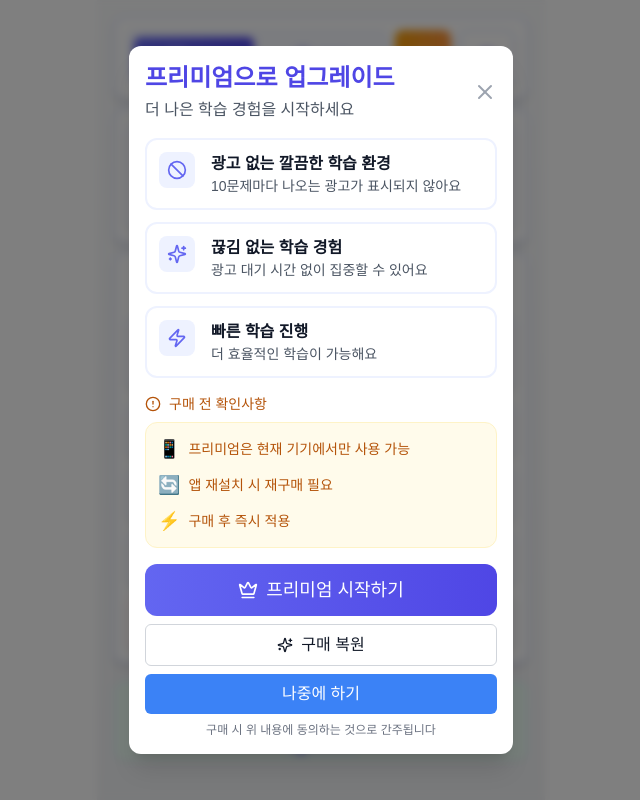
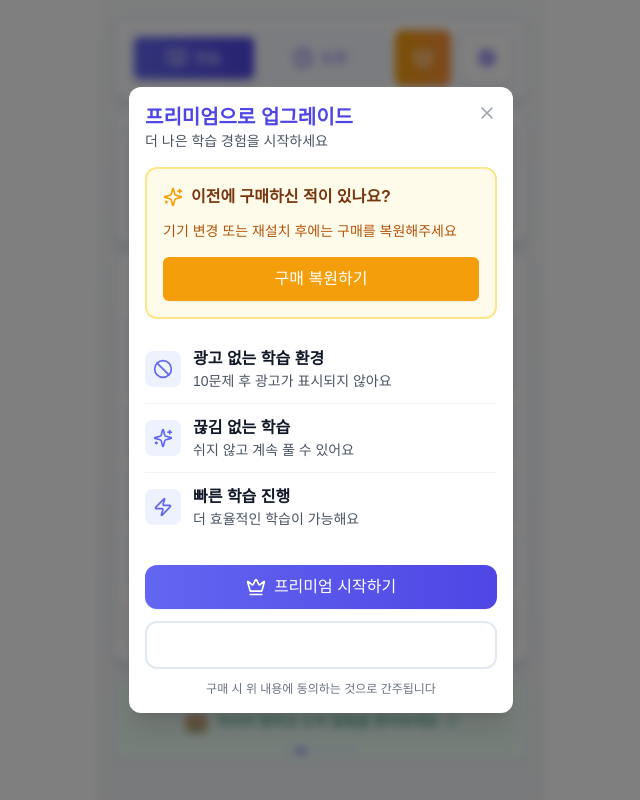
Before and after one commit to beyondReal-smap/next_gugu, a Next.js app: page / in a window 1280 px wide. Both pictures are taken after a click on the button 742 px from the left and 58 px from the top of the page. Shown: the whole page, without its empty margins (319-959 px from the left). Built offline with nearby package versions, Linux system fonts and the light colour scheme.

Commit message:
구매복원

```diff
--- a/app/PremiumModal.tsx
+++ b/app/PremiumModal.tsx
@@ -15,17 +15,13 @@ const CenterModal = ({ show, onClose, children }: CenterModalProps) => {
 
     return (
         <>
-            <div
-                className="fixed inset-0 bg-black/50 backdrop-blur-sm z-[100]"
-                onClick={onClose}
-            />
-            <div className="fixed inset-0 flex items-center justify-center z-[101]">
+            <div className="fixed inset-0 bg-black/50 backdrop-blur-sm z-[100]" onClick={onClose} />
+            <div className="fixed inset-0 flex items-center justify-center z-[101] p-4">
                 <motion.div
                     initial={{ opacity: 0, y: -20 }}
                     animate={{ opacity: 1, y: 0 }}
                     exit={{ opacity: 0, y: -20 }}
-                    className="w-full max-w-sm bg-white rounded-xl shadow-xl mx-4"
-                    onClick={(e) => e.stopPropagation()}
+                    className="w-full max-w-sm bg-white rounded-xl shadow-xl overflow-hidden"
                 >
                     {children}
                 </motion.div>
@@ -44,32 +40,27 @@ export const PremiumModal = ({ show, onClose }: PremiumModalProps) => {
         isPremium,
         purchaseDate,
         handlePurchase,
-        handleRestore, // 추가
+        handleRestore,
         isProcessing
     } = usePremium();
 
     useEffect(() => {
         if (show) {
-            window.closePaymentModal = () => {
-                onClose();
-            };
-
-            return () => {
-                if (window.closePaymentModal) window.closePaymentModal = undefined;
-            };
+            window.closePaymentModal = () => { onClose(); };
+            return () => { window.closePaymentModal = undefined; };
         }
     }, [show, onClose]);
 
     const benefits = [
         {
             icon: <Ban className="w-5 h-5 text-indigo-500" />,
-            text: "광고 없는 깔끔한 학습 환경",
-            description: "10문제마다 나오는 광고가 표시되지 않아요"
+            text: "광고 없는 학습 환경",
+            description: "10문제 후 광고가 표시되지 않아요"
         },
         {
             icon: <Sparkles className="w-5 h-5 text-indigo-500" />,
-            text: "끊김 없는 학습 경험",
-            description: "광고 대기 시간 없이 집중할 수 있어요"
+            text: "끊김 없는 학습",
+            description: "쉬지 않고 계속 풀 수 있어요"
         },
         {
             icon: <Zap className="w-5 h-5 text-indigo-500" />,
@@ -78,117 +69,97 @@ export const PremiumModal = ({ show, onClose }: PremiumModalProps) => {
         }
     ];
 
-    const warnings = [
-        { icon: "📱", text: "프리미엄은 현재 기기에서만 사용 가능" },
-        { icon: "🔄", text: "앱 재설치 시 재구매 필요" },
-        { icon: "⚡", text: "구매 후 즉시 적용" }
-    ];
-
     return (
         <CenterModal show={show} onClose={onClose}>
-            <div className="p-4">
-                <div className="flex justify-between items-center mb-4">
+            <div className="p-4 max-h-[85vh] overflow-y-auto">
+                <div className="flex justify-between items-start mb-4">
                     <div>
-                        <h3 className="text-2xl font-suite font-bold text-indigo-600">
+                        <h3 className="text-xl font-suite font-bold text-indigo-600">
                             {isPremium ? '프리미엄 멤버' : '프리미엄으로 업그레이드'}
                         </h3>
-                        <p className="text-gray-600 mt-1">
+                        <p className="text-sm text-gray-600">
                             {isPremium ? '모든 프리미엄 혜택을 이용 중입니다' : '더 나은 학습 경험을 시작하세요'}
                         </p>
                     </div>
-                    <button
-                        onClick={onClose}
-                        className="text-gray-400 hover:text-gray-600 transition-colors"
-                    >
-                        <X className="h-6 w-6" />
+                    <button onClick={onClose} className="text-gray-400 hover:text-gray-600">
+                        <X className="h-5 w-5" />
                     </button>
                 </div>
 
                 {isPremium ? (
                     <div className="space-y-3">
-                        <div className="bg-indigo-50 p-3 rounded-xl border-2 border-indigo-100">
-                            <div className="flex items-center gap-2 mb-1">
-                                <Crown className="w-6 h-6 text-indigo-500" />
+                        <div className="bg-indigo-50 p-3 rounded-xl border border-indigo-100">
+                            <div className="flex items-center gap-2">
+                                <Crown className="w-5 h-5 text-indigo-500" />
                                 <span className="font-suite font-bold text-indigo-700">프리미엄 사용 중</span>
                             </div>
                             {purchaseDate && (
-                                <p className="text-sm text-indigo-600">
+                                <p className="text-sm text-indigo-600 mt-1">
                                     구매일: {new Date(purchaseDate).toLocaleDateString()}
                                 </p>
                             )}
                         </div>
-
                         <Button
                             variant="outline"
                             onClick={onClose}
-                            className="w-full text-indigo-600 hover:bg-indigo-50"
+                            className="w-full"
                         >
                             닫기
                         </Button>
                     </div>
                 ) : (
                     <div className="space-y-4">
-                        <div className="grid gap-3">
+                        {/* 복원 섹션을 혜택 목록 위로 이동하고 디자인 개선 */}
+                        <div className="bg-amber-50 border-2 border-amber-200 rounded-xl p-4">
+                            <div className="flex flex-col gap-2">
+                                <div className="flex items-center gap-2 mb-1">
+                                    <Sparkles className="w-5 h-5 text-amber-500" />
+                                    <p className="font-bold text-amber-900">이전에 구매하신 적이 있나요?</p>
+                                </div>
+                                <p className="text-sm text-amber-700 mb-2">
+                                    기기 변경 또는 재설치 후에는 구매를 복원해주세요
+                                </p>
+                                <Button
+                                    variant="default"
+                                    onClick={handleRestore}
+                                    disabled={isProcessing}
+                                    className="w-full !bg-amber-500 !hover:bg-amber-600 text-white py-2.5 rounded-lg font-medium shadow-sm transition-colors border-0 disabled:bg-amber-400 [&:not(:disabled)]:hover:bg-amber-600"
+                                >
+                                    {isProcessing ? '복원 중...' : '구매 복원하기'}
+                                </Button>
+                            </div>
+                        </div>
+
+
+                        {/* 혜택 섹션 */}
+                        <div className="flex flex-col divide-y divide-gray-100">
                             {benefits.map((benefit, index) => (
-                                <div
-                                    key={index}
-                                    className="flex items-start gap-4 p-3 rounded-xl bg-white border-2 border-indigo-50 hover:border-indigo-100 transition-colors"
-                                >
+                                <div key={index} className="flex items-center gap-3 py-3">
                                     <div className="flex-shrink-0 p-2 bg-indigo-50 rounded-lg">
                                         {benefit.icon}
                                     </div>
                                     <div>
-                                        <h4 className="font-suite font-bold text-gray-900">
-                                            {benefit.text}
-                                        </h4>
-                                        <p className="text-sm text-gray-600 mt-0">
-                                            {benefit.description}
-                                        </p>
+                                        <h4 className="font-bold text-gray-900">{benefit.text}</h4>
+                                        <p className="text-sm text-gray-600">{benefit.description}</p>
                                     </div>
                                 </div>
                             ))}
                         </div>
 
-                        <div className="space-y-2">
-                            <div className="flex items-center gap-2 text-sm text-amber-700">
-                                <AlertCircle className="w-4 h-4" />
-                                <span className="font-medium">구매 전 확인사항</span>
-                            </div>
-                            <div className="bg-amber-50 p-3 rounded-xl border border-amber-100 space-y-2">
-                                {warnings.map((warning, index) => (
-                                    <div key={index} className="flex items-center gap-2 text-sm">
-                                        <span className="text-lg">{warning.icon}</span>
-                                        <span className="text-amber-700">{warning.text}</span>
-                                    </div>
-                                ))}
-                            </div>
-                        </div>
-
-                        <div className="space-y-2">
+                        <div className="space-y-3 pt-2">
                             <Button
                                 variant="default"
                                 onClick={handlePurchase}
                                 disabled={isProcessing}
-                                className="w-full bg-gradient-to-r from-indigo-500 to-indigo-600 hover:from-indigo-600 hover:to-indigo-700 text-white py-3 rounded-xl font-suite font-bold text-lg flex items-center justify-center"
+                                className="w-full bg-gradient-to-r from-indigo-500 to-indigo-600 hover:from-indigo-600 hover:to-indigo-700 text-white py-2.5 rounded-xl font-medium text-base flex items-center justify-center shadow-sm"
                             >
-                                <Crown className="w-5 h-5 mr-2 align-middle" />
-                                <span className="align-middle">
-                                    {isProcessing ? '처리 중...' : '프리미엄 시작하기'}
-                                </span>
-                            </Button>
-                            <Button
-                                variant="outline"
-                                onClick={handleRestore}
-                                disabled={isProcessing}
-                                className="w-full flex items-center justify-center"
-                            >
-                                <Sparkles className="w-4 h-4 mr-2" />
-                                {isProcessing ? '복원 중...' : '구매 복원'}
+                                <Crown className="w-5 h-5 mr-2" />
+                                {isProcessing ? '처리 중...' : '프리미엄 시작하기'}
                             </Button>
                             <Button
                                 variant="ghost"
                                 onClick={onClose}
-                                className="w-full"
+                                className="w-full py-2.5 text-base font-medium text-slate-500 hover:text-slate-600 hover:bg-slate-50 rounded-xl border-2 border-slate-200 bg-white"
                             >
                                 나중에 하기
                             </Button>
```
